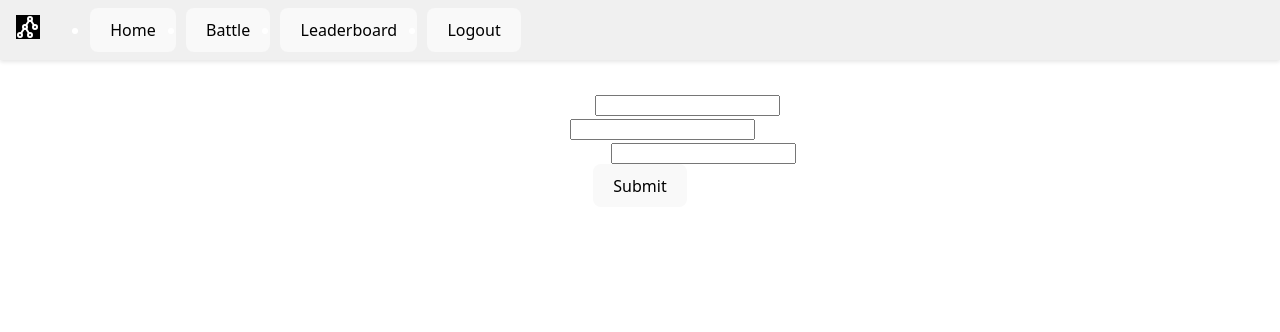
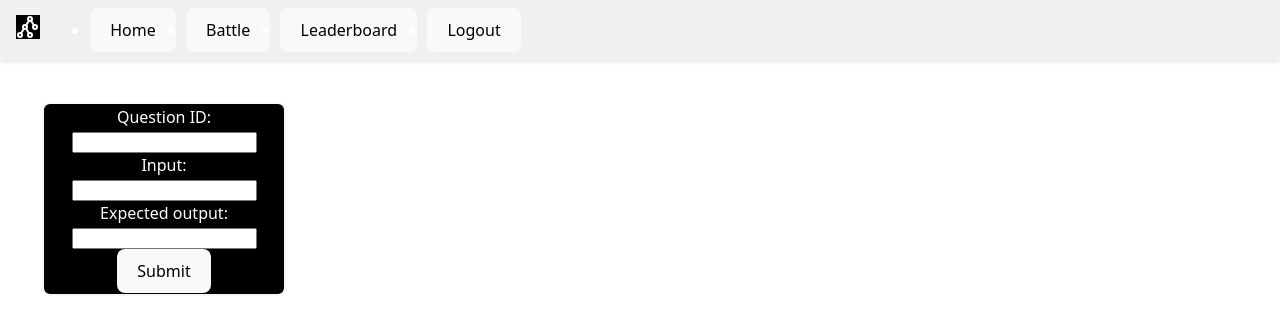
Before and after one commit to Hillelg1/leetcode-battle, a React (Vite) app in the folder client/: page /admin in a window 1280 px wide. Shown: the top 332 px of the page. Built offline with nearby package versions, Linux system fonts and the light colour scheme.

Commit message:
replaced form page with swagger for better testing

```diff
--- a/client/src/Components/Layout/index.tsx
+++ b/client/src/Components/Layout/index.tsx
@@ -45,7 +45,7 @@ export default function Layout() {
             </li>
             {admin &&
             <li className="admin">
-                <button onClick={() => navigate("/admin")}>
+                <button onClick={() => window.open("http://localhost:8080/swagger-ui.html", "_blank")}>
                   Admin
                 </button>
             </li>
--- a/client/src/pages/Admin/index.tsx
+++ b/client/src/pages/Admin/index.tsx
@@ -1,5 +1,6 @@
 import { useState } from "react"
 import { createTestCases } from "../../api";
+import "./style.css"
 
 export default function Admin(){
     const [input, setInput] = useState("");
@@ -16,7 +17,8 @@ export default function Admin(){
         }
     }
     return (
-        <form className="createQuestions" onSubmit={handleSubmit} >
+        <div className="createTestcasesContainer">
+        <form onSubmit={handleSubmit} >
            <label>
           Question ID:
           <input
@@ -48,5 +50,6 @@ export default function Admin(){
             Submit
         </button>
         </form>
+        </div>
     )
 }
--- a/client/src/pages/Admin/style.css
+++ b/client/src/pages/Admin/style.css
@@ -0,0 +1,12 @@
+.createTestcasesContainer{
+    width: 200px; /* Set the width */
+        height: 150px; /* Set the height */
+        border: 2px solid #f8f7f7; /* Add a solid border */
+        background-color: black; /* Light gray background */
+        padding: 20px; /* Add padding inside the box */
+        margin: 10px; /* Add margin around the box */
+        border-radius: 8px; /* Slightly rounded corners */
+        display: flex; /* Optional: For centering content */
+        justify-content: center; /* Optional: For centering content horizontally */
+        align-items: center; /* Optional: For centering content vertically */
+}
```
